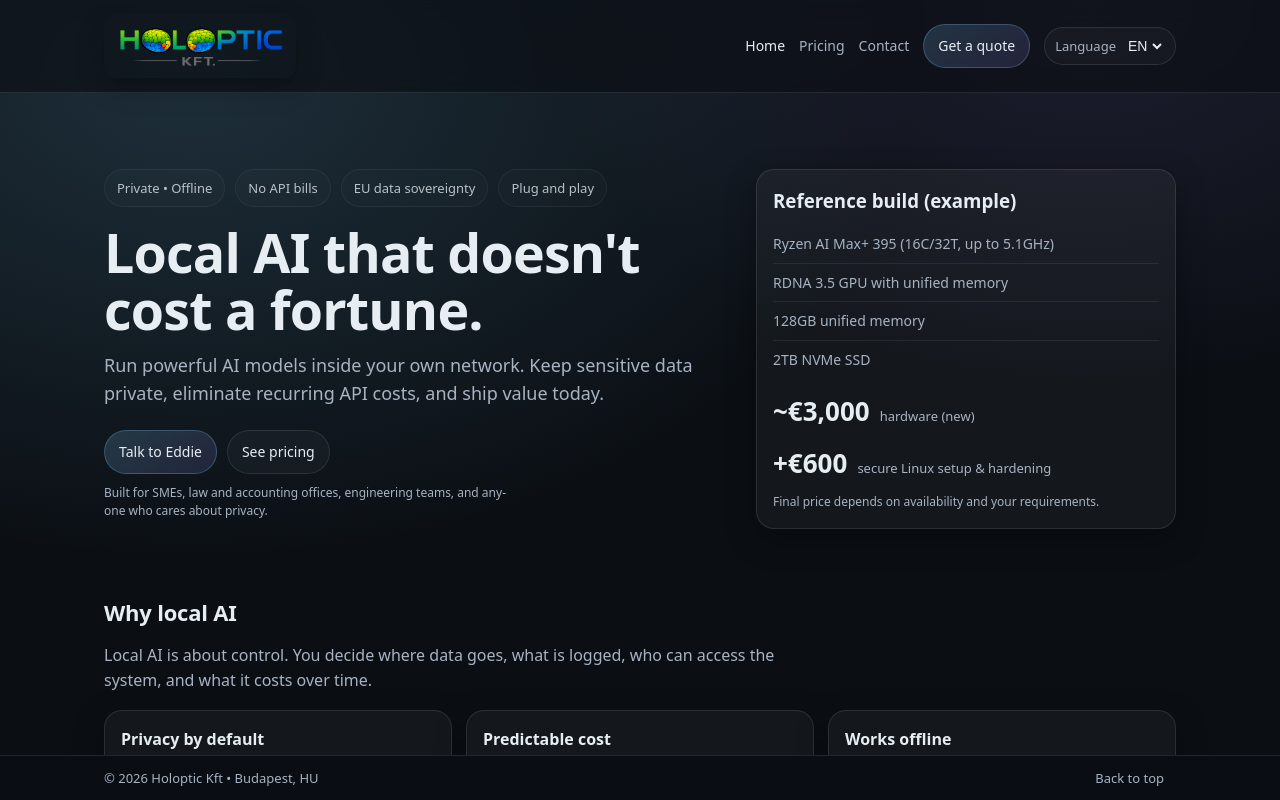
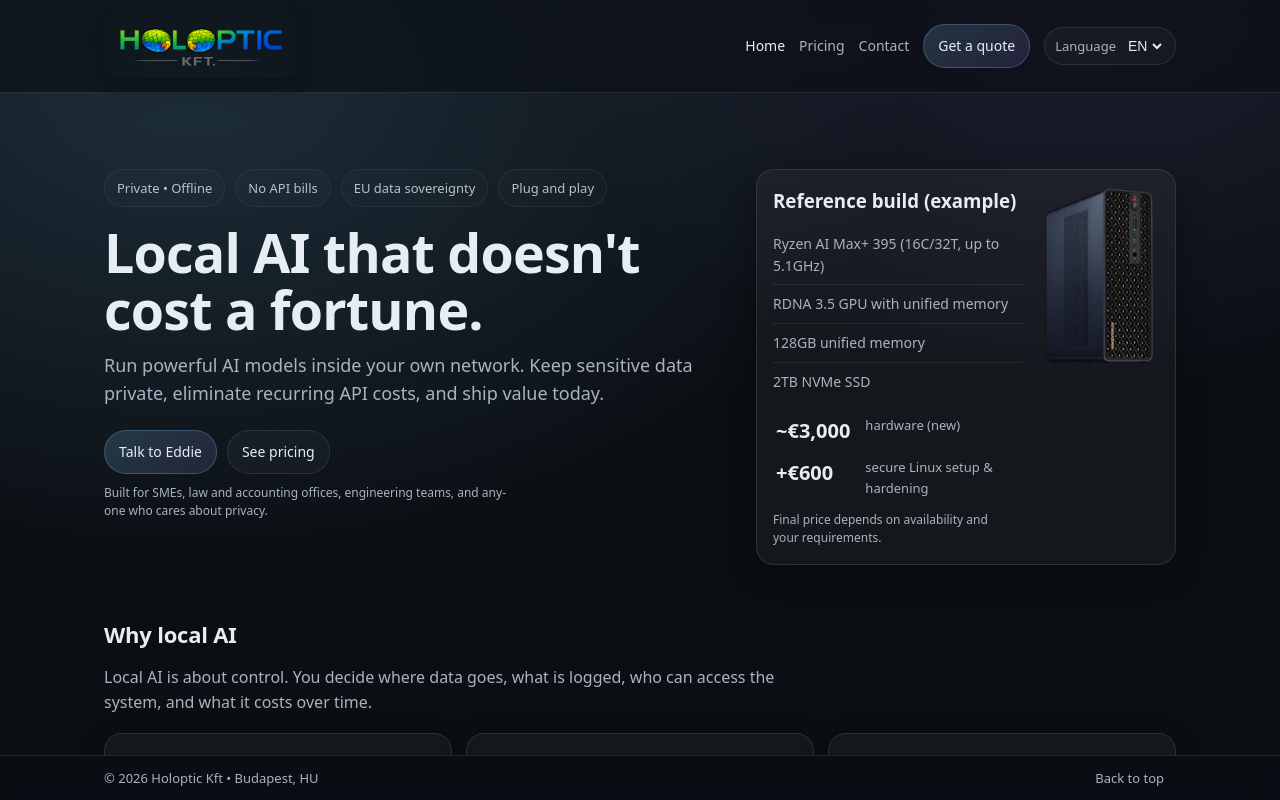
Before and after one commit to edmonddusa/holoptic, a React (Vite) app: page / in a window 1280 px wide. Built offline with nearby package versions, Linux system fonts and the light colour scheme; the HTML template or start-up script is replaced by a standard one.

Commit message:
Added hardware image

```diff
--- a/src/pages/Home.jsx
+++ b/src/pages/Home.jsx
@@ -29,6 +29,8 @@ export default function Home() {
           </div>
 
           <aside className="card" aria-label="Hardware package">
+            <div style={{ display: 'flex', gap: '16px', alignItems: 'flex-start' }}>
+              <div style={{ flex: 1 }}>
                 <h3>{t('homeCardTitle')}</h3>
                 <ul className="spec">
                   <li>{t('homeSpec1')}</li>
@@ -37,17 +39,33 @@ export default function Home() {
                   <li>{t('homeSpec4')}</li>
                 </ul>
 
-            <div className="price">
-              <strong>~€3,000</strong>
-              <span>{t('homePriceHw')}</span>
-            </div>
-            <div className="price">
-              <strong>+€600</strong>
-              <span>{t('homePriceSetup')}</span>
-            </div>
+                <table style={{ width: '100%', marginTop: '12px', fontSize: '14px' }}>
+                  <tbody>
+                    <tr>
+                      <td style={{ fontWeight: 'bold', fontSize: '20px', paddingRight: '12px', verticalAlign: 'top', whiteSpace: 'nowrap' }}>~€3,000</td>
+                      <td style={{ color: 'var(--muted)', fontSize: '13px', verticalAlign: 'top' }}>{t('homePriceHw')}</td>
+                    </tr>
+                    <tr>
+                      <td style={{ fontWeight: 'bold', fontSize: '20px', paddingRight: '12px', paddingTop: '8px', verticalAlign: 'top', whiteSpace: 'nowrap' }}>+€600</td>
+                      <td style={{ color: 'var(--muted)', fontSize: '13px', paddingTop: '8px', verticalAlign: 'top' }}>{t('homePriceSetup')}</td>
+                    </tr>
+                  </tbody>
+                </table>
                 <p className="subhead" style={{ fontSize: '12px', marginTop: '10px' }}>
                   {t('homeCardFoot')}
                 </p>
+              </div>
+              <img
+                src="/assets/hardware.webp"
+                alt="Minisforum AI PC"
+                style={{
+                  width: '120px',
+                  height: 'auto',
+                  objectFit: 'contain',
+                  flexShrink: 0
+                }}
+              />
+            </div>
           </aside>
         </div>
       </header>
```
Also changed, not shown: public/assets/hardware.webp (added). Lines whose indentation alone changed are shown as unchanged.
